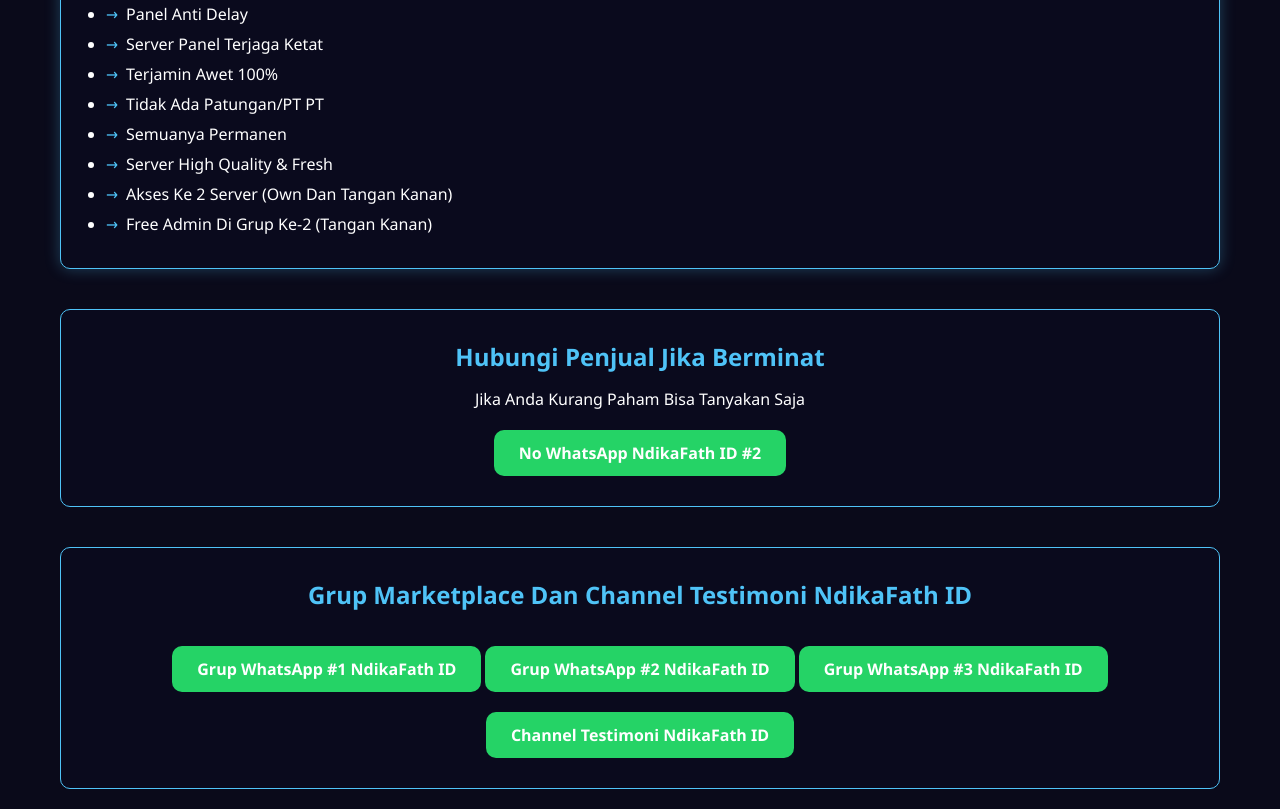
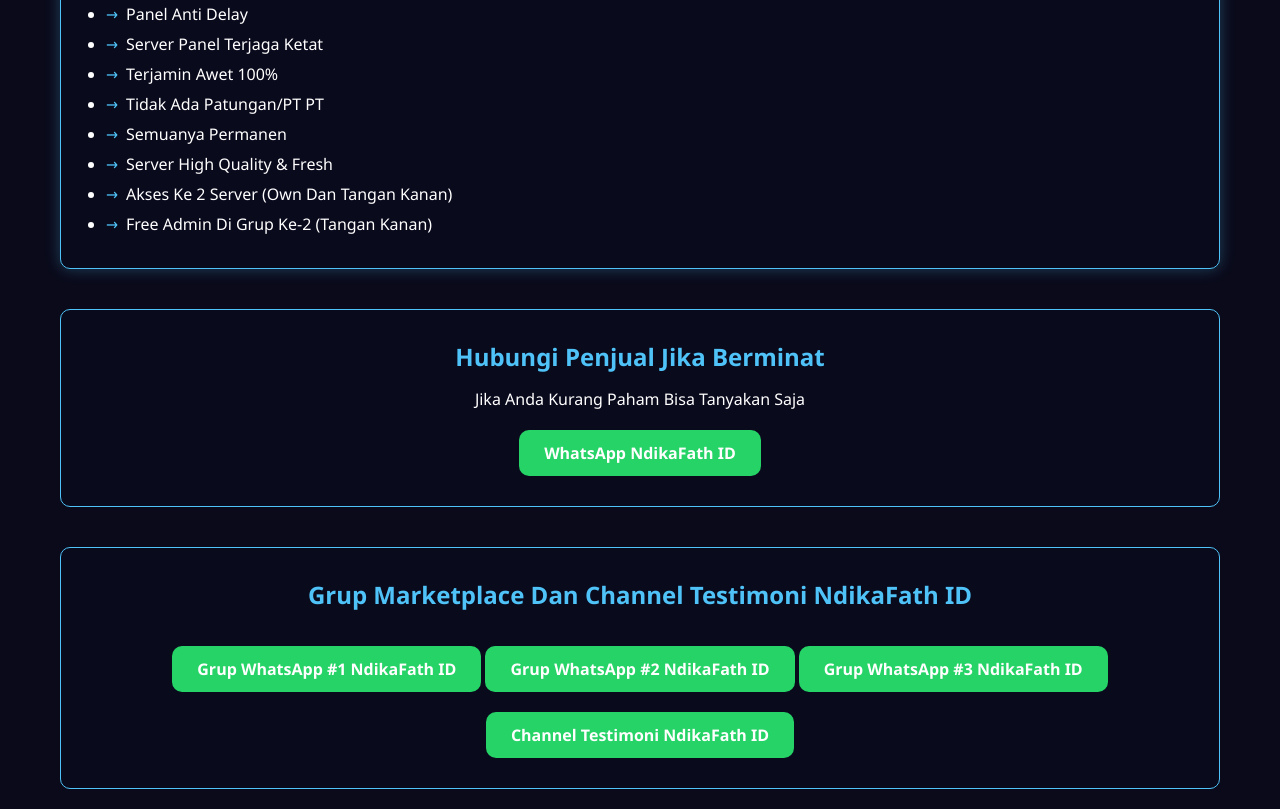
Before and after one commit to ndikafath/produk, a plain HTML site: page index.html in a window 1280 px wide. Shown: the part 3162-3971 px from the top of the page. Drawn offline with Linux system fonts and the light colour scheme.

Commit message:
Update index.html

```diff
--- a/index.html
+++ b/index.html
@@ -270,7 +270,7 @@ document.body.addEventListener('click', function () {
         <div class="contact">
             <h3>Hubungi Penjual Jika Berminat</h3>
             <p>Jika Anda Kurang Paham Bisa Tanyakan Saja</p>
-            <a href="https://wa.me/6289524982514" class="whatsapp">No WhatsApp NdikaFath ID #2</a>
+            <a href="https://wa.me/6289524982514" class="whatsapp">WhatsApp NdikaFath ID</a>
         </div>
 
        <div class="contact">
```
